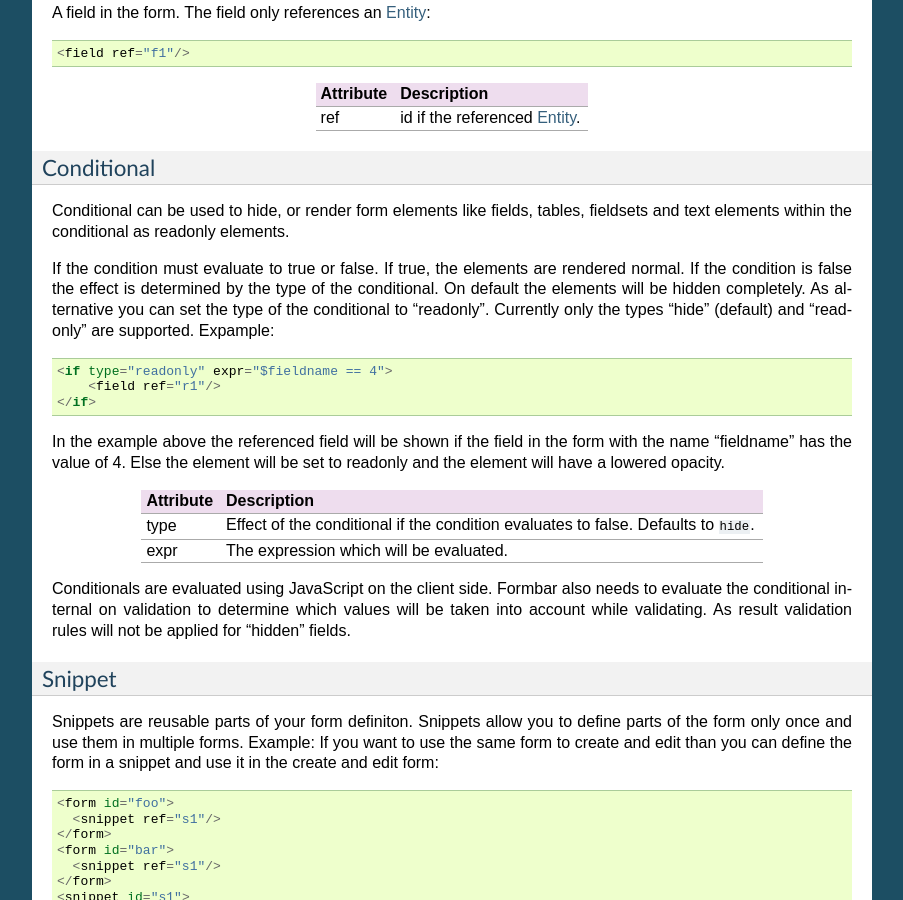
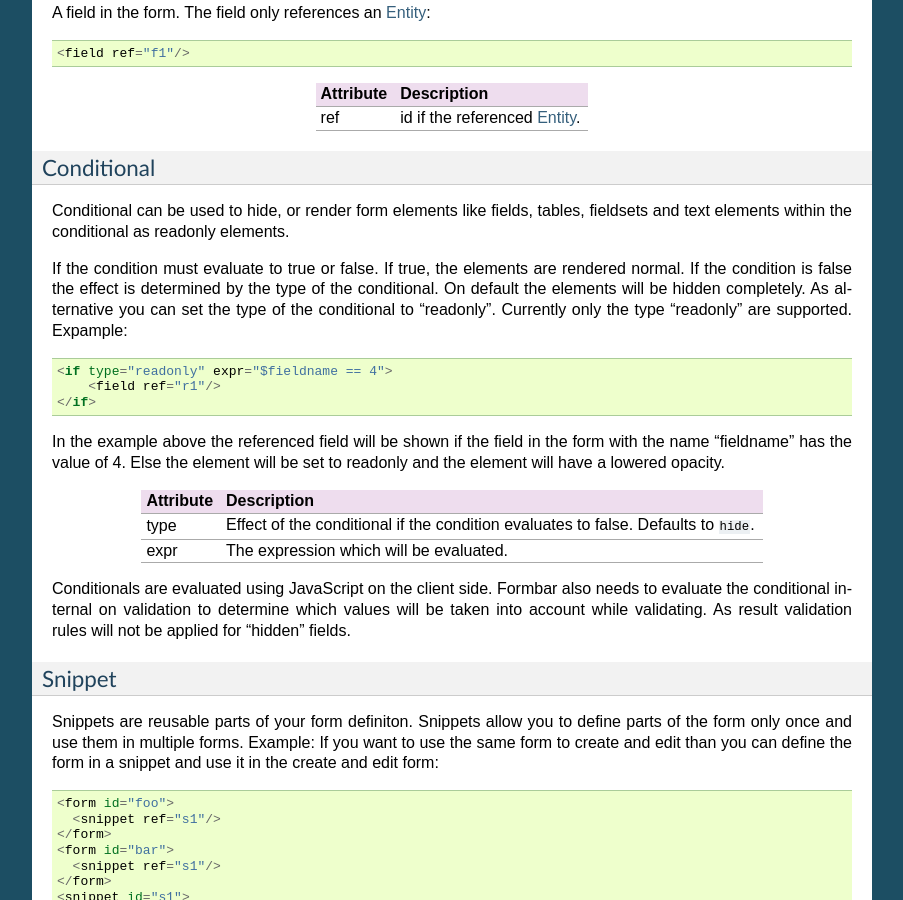
Before and after one commit to ringo-framework/formbar, a Sphinx documentation site: the page built from docs/source/config.rst, in a window 1280 px wide and 900 px high, scrolled down 9211 px. Shown: the whole window, without its empty margins (198-1101 px from the left). Built offline with Sphinx 7.4.7, drawn with Linux system fonts in a browser that asks for light colours; formulas are drawn with MathJax 3.

Commit message:
Removed type "hide" from documentation for conditionals as "hide" or "hidden" are allready allocated by bootstrap.

```diff
--- a/docs/source/config.rst
+++ b/docs/source/config.rst
@@ -562,7 +562,7 @@ If the condition must evaluate to true or false. If true, the elements are
 rendered normal. If the condition is false the effect is determined by the
 type of the conditional. On default the elements will be hidden completely. As
 alternative you can set the type of the conditional to "readonly". Currently
-only the types "hide" (default) and "readonly" are supported. Expample::
+only the type "readonly" are supported. Expample::
 
         <if type="readonly" expr="$fieldname == 4">
             <field ref="r1"/>
```
